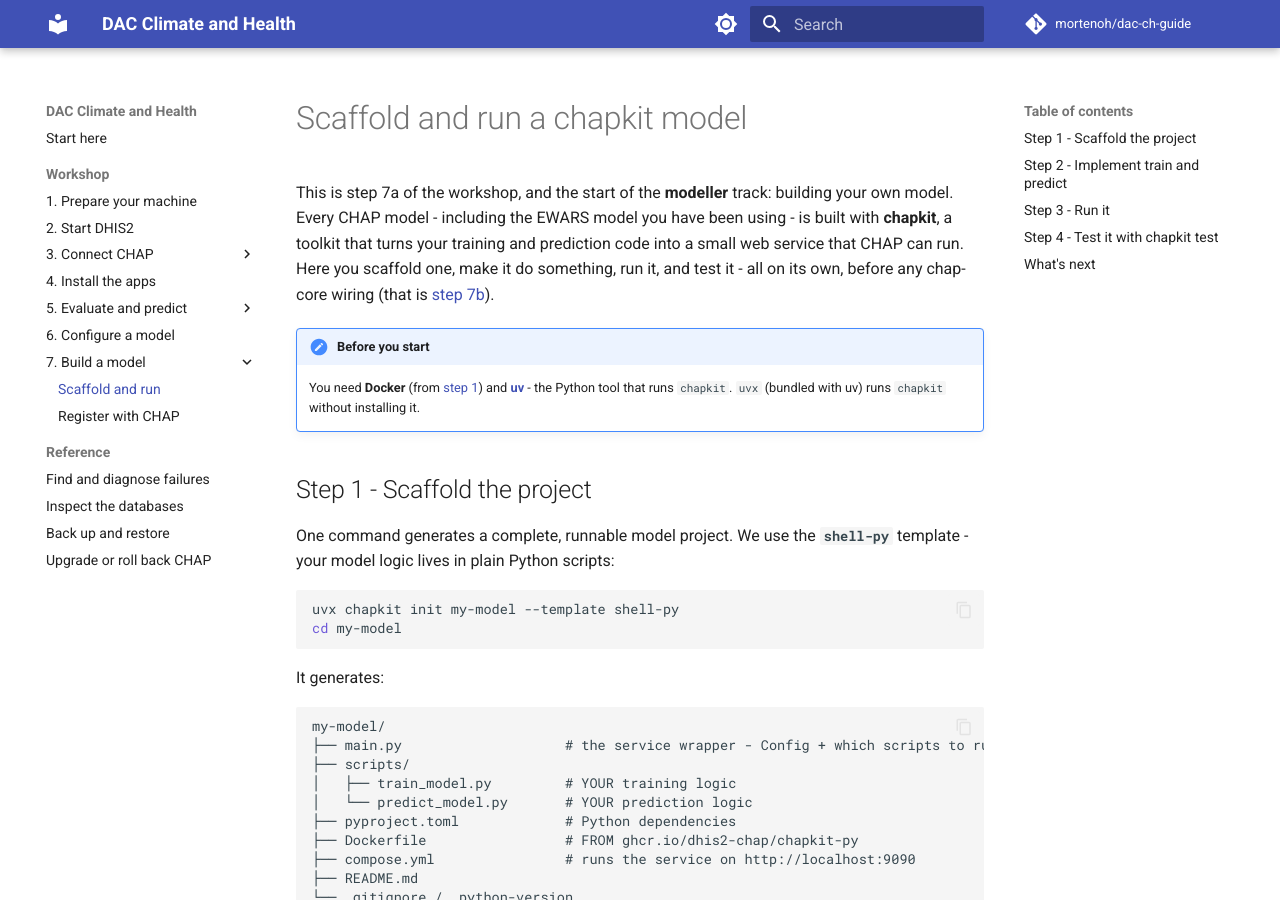
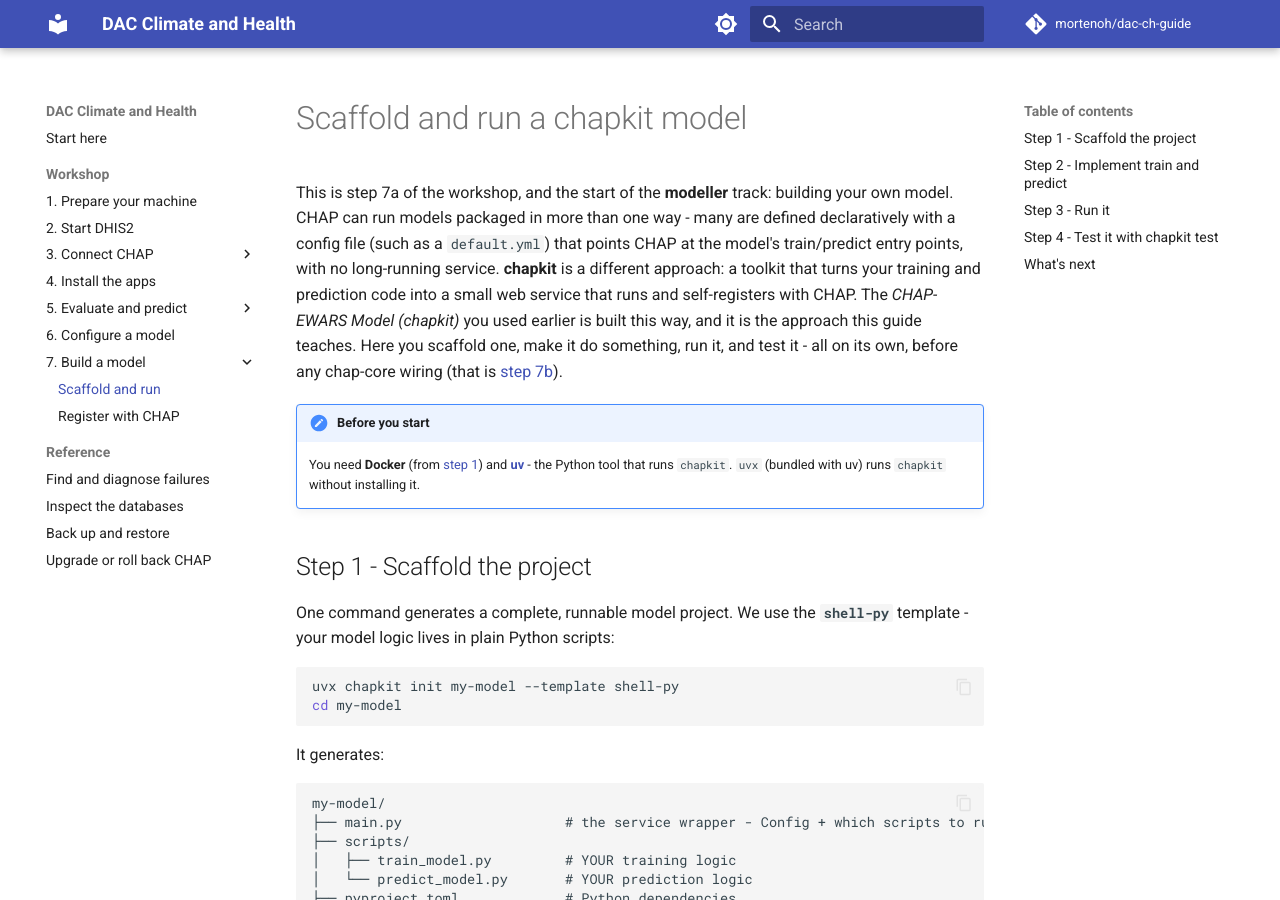
Before and after one commit to mortenoh/dac-ch-guide, an MkDocs documentation site: the page built from docs/modelling/chapkit-scaffold.md, in a window 1280 px wide and 900 px high. Built offline with MkDocs 1.6.1 and Material for MkDocs 9.7.7, drawn with Linux system fonts in a browser that asks for light colours; comment, search, counter and statistics services are not loaded.

Commit message:
docs: correct claim that all CHAP models use chapkit

```diff
--- a/docs/modelling/chapkit-scaffold.md
+++ b/docs/modelling/chapkit-scaffold.md
@@ -1,10 +1,13 @@
 # Scaffold and run a chapkit model
 
 This is step 7a of the workshop, and the start of the **modeller** track: building your own
-model. Every CHAP model - including the EWARS model you have been using - is built with
-**chapkit**, a toolkit that turns your training and prediction code into a small web service
-that CHAP can run. Here you scaffold one, make it do something, run it, and test it - all on
-its own, before any chap-core wiring (that is [step 7b](chapkit-register.md)).
+model. CHAP can run models packaged in more than one way - many are defined declaratively with
+a config file (such as a `default.yml`) that points CHAP at the model's train/predict entry
+points, with no long-running service. **chapkit** is a different approach: a toolkit that turns
+your training and prediction code into a small web service that runs and self-registers with
+CHAP. The *CHAP-EWARS Model (chapkit)* you used earlier is built this way, and it is the
+approach this guide teaches. Here you scaffold one, make it do something, run it, and test it -
+all on its own, before any chap-core wiring (that is [step 7b](chapkit-register.md)).
 
 !!! note "Before you start"
     You need **Docker** (from [step 1](../getting-started/prerequisites.md)) and
```
